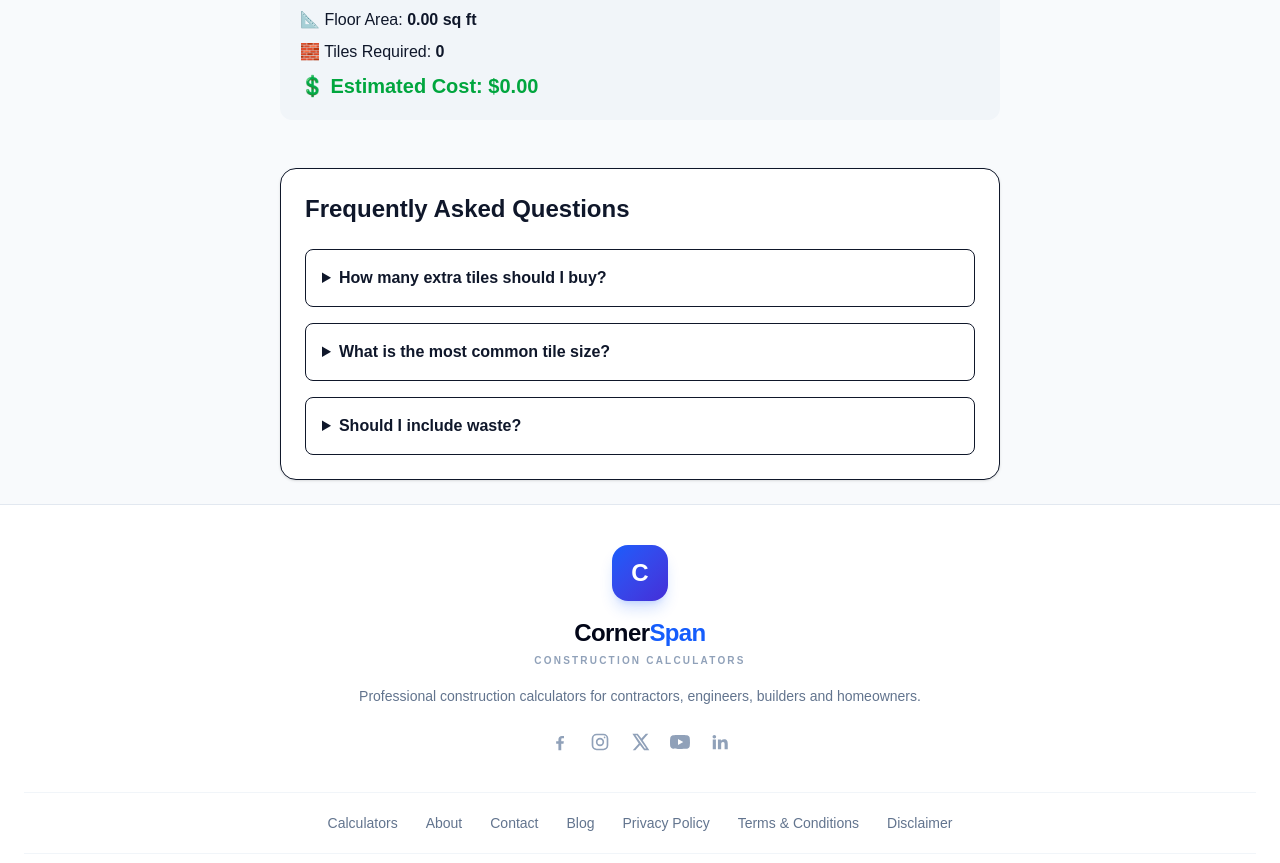
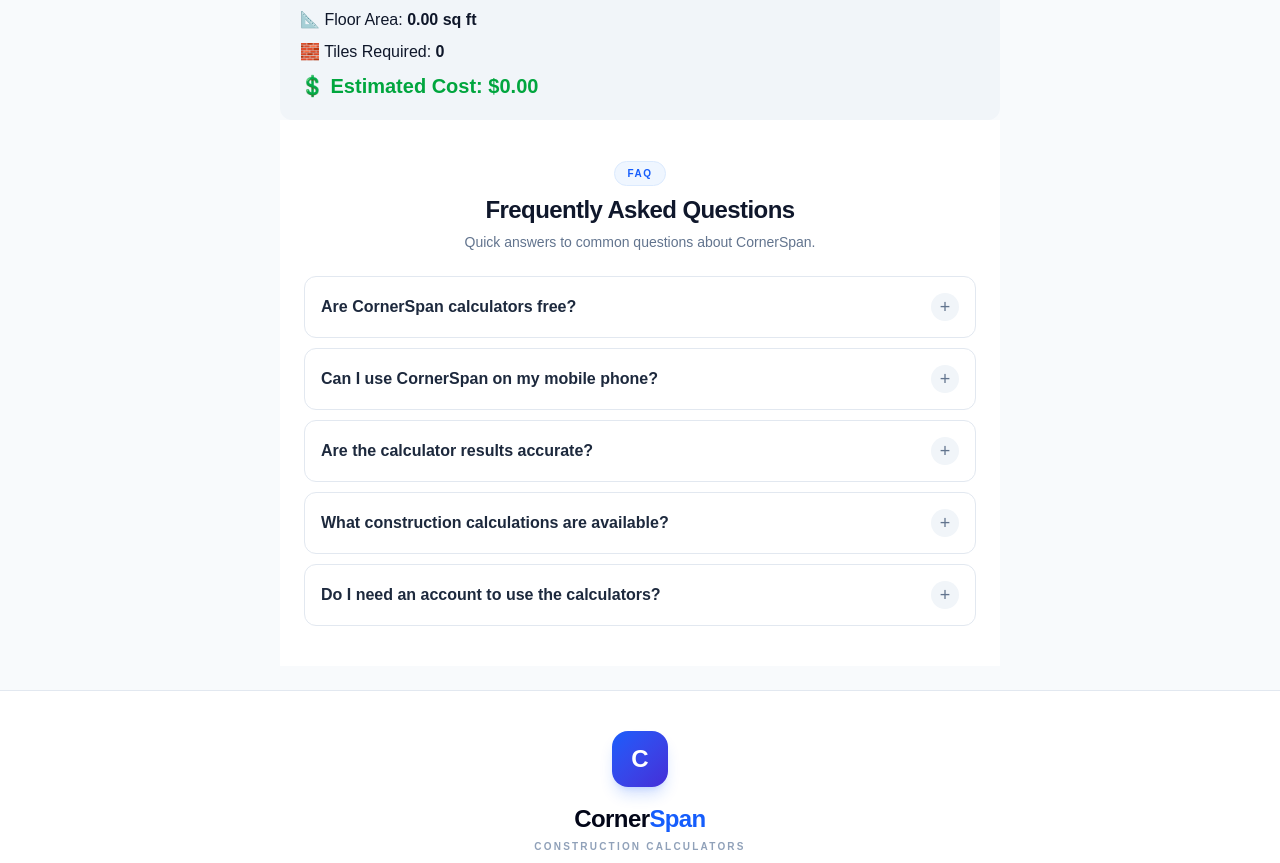
Before and after one commit to km7max-cmd/cornerspan, a Next.js app: page /calculators/tile in a window 1280 px wide. Shown: the part 620-1483 px from the top of the page. Built offline with nearby package versions, Linux system fonts and the light colour scheme.

Commit message:
Refactor FAQ component to use internal faqItems

```diff
--- a/components/FAQ.tsx
+++ b/components/FAQ.tsx
@@ -1,34 +1,110 @@
+"use client";
+
+import { useState } from "react";
+
 type FAQItem = {
   question: string;
   answer: string;
 };
 
-type Props = {
-  items: FAQItem[];
-};
+const faqItems: FAQItem[] = [
+  {
+    question: "Are CornerSpan calculators free?",
+    answer:
+      "Yes. CornerSpan calculators are free to use and do not require registration.",
+  },
+  {
+    question: "Can I use CornerSpan on my mobile phone?",
+    answer:
+      "Yes. CornerSpan is designed to work on smartphones, tablets, laptops and desktop devices.",
+  },
+  {
+    question: "Are the calculator results accurate?",
+    answer:
+      "The calculators use standard estimation formulas. Always verify final quantities with your project specifications.",
+  },
+  {
+    question: "What construction calculations are available?",
+    answer:
+      "CornerSpan provides calculators for concrete, brick, steel, paint, tile, roofing and other construction requirements.",
+  },
+  {
+    question: "Do I need an account to use the calculators?",
+    answer:
+      "No. You can use the available calculators without creating an account.",
+  },
+];
 
-export default function FAQ({ items }: Props) {
+export default function FAQ() {
+  const [openIndex, setOpenIndex] = useState<number | null>(null);
+
   return (
-    <section className="mt-12 rounded-2xl border bg-white p-6 shadow-sm">
-      <h2 className="mb-6 text-2xl font-bold">
+    <section className="bg-white px-4 py-8 sm:px-6 sm:py-10">
+      <div className="mx-auto max-w-4xl">
+
+        {/* Heading */}
+        <div className="mb-6 text-center">
+          <span className="inline-flex rounded-full border border-blue-100 bg-blue-50 px-3 py-1 text-[10px] font-bold tracking-[0.15em] text-blue-600">
+            FAQ
+          </span>
+
+          <h2 className="mt-2 text-xl font-black tracking-tight text-slate-900 sm:text-2xl">
             Frequently Asked Questions
           </h2>
 
-      <div className="space-y-4">
-        {items.map((item, index) => (
-          <details
-            key={index}
-            className="rounded-lg border p-4"
+          <p className="mt-1.5 text-xs text-slate-500 sm:text-sm">
+            Quick answers to common questions about CornerSpan.
+          </p>
+        </div>
+
+        {/* FAQ List */}
+        <div className="space-y-2.5">
+          {faqItems.map((item, index) => {
+            const isOpen = openIndex === index;
+
+            return (
+              <div
+                key={item.question}
+                className={`overflow-hidden rounded-xl border transition-all duration-200 ${
+                  isOpen
+                    ? "border-blue-200 bg-blue-50/40"
+                    : "border-slate-200 bg-white"
+                }`}
               >
-            <summary className="cursor-pointer font-semibold">
+                <button
+                  type="button"
+                  onClick={() =>
+                    setOpenIndex(isOpen ? null : index)
+                  }
+                  className="flex w-full items-center justify-between gap-4 px-4 py-4 text-left"
+                >
+                  <span className="text-sm font-bold text-slate-800 sm:text-base">
                     {item.question}
-            </summary>
+                  </span>
 
-            <p className="mt-3 text-slate-600">
+                  <span
+                    className={`flex h-7 w-7 shrink-0 items-center justify-center rounded-full text-lg transition-all ${
+                      isOpen
+                        ? "bg-blue-600 text-white"
+                        : "bg-slate-100 text-slate-500"
+                    }`}
+                  >
+                    {isOpen ? "−" : "+"}
+                  </span>
+                </button>
+
+                {isOpen && (
+                  <div className="border-t border-blue-100 px-4 pb-4 pt-3">
+                    <p className="text-xs leading-5 text-slate-600 sm:text-sm sm:leading-6">
                       {item.answer}
                     </p>
-          </details>
-        ))}
+                  </div>
+                )}
+              </div>
+            );
+          })}
+        </div>
+
       </div>
     </section>
   );
```
Lines whose indentation alone changed are shown as unchanged.
